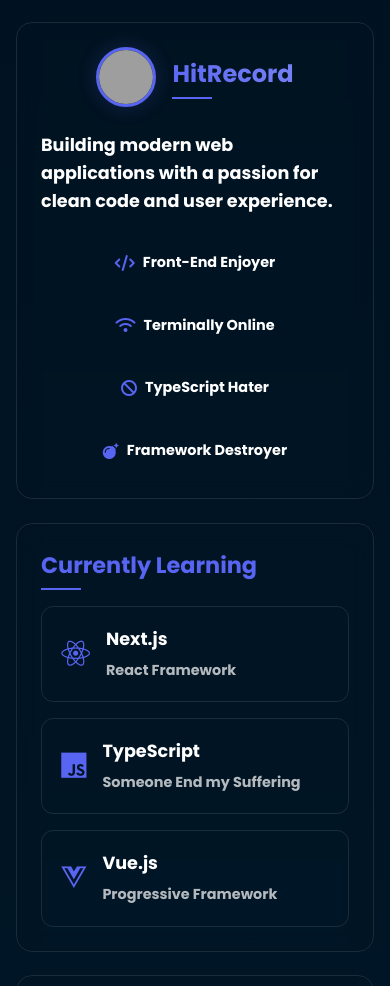
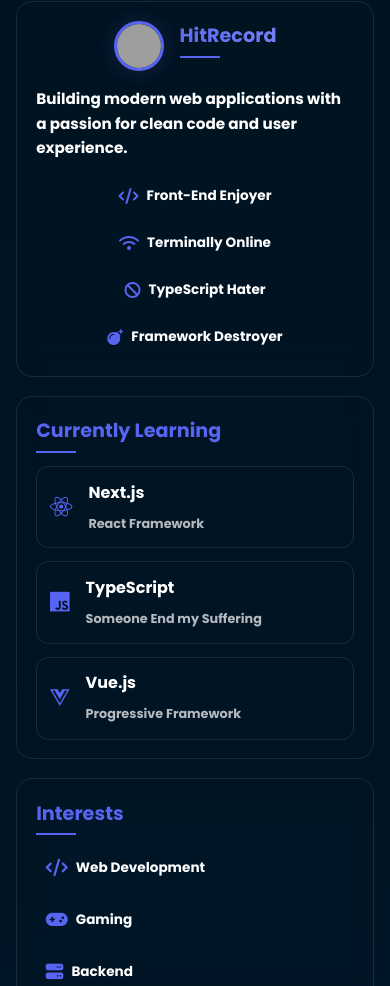
Before and after one commit to H1tRecord/Portfolio-Website, a React (Vite) app: page / in a window 390 px wide. Shown: the part 1014-2000 px from the top of the page. Built offline with nearby package versions, Linux system fonts and the light colour scheme; no server answers; grey boxes are pictures that could not be loaded.

Commit message:
Improved responsiveness and layout

```diff
--- a/src/styles/About.css
+++ b/src/styles/About.css
@@ -477,7 +477,7 @@
 
 @media (max-width: 768px) {
     .about {
-        padding: 4rem 1rem;
+        padding: 3rem 1rem;
     }
 
     .about-title {
@@ -494,7 +494,7 @@
 
     .about-grid {
         grid-template-columns: 1fr;
-        gap: 2rem;
+        gap: 1.5rem;
     }
 
     .interests-grid {
@@ -568,6 +568,131 @@
     .skills-header h3 {
         font-size: 1.8rem;
     }
+
+    .about-content {
+        padding: 0;
+    }
+
+    .intro-card {
+        padding: 1.2rem;
+    }
+
+    .intro-header {
+        margin-bottom: 1rem;
+    }
+
+    .intro-avatar {
+        width: 50px;
+        height: 50px;
+    }
+
+    .intro-header h3 {
+        font-size: 1.4rem;
+    }
+
+    .intro-content p {
+        font-size: 0.95rem;
+        margin-bottom: 1rem;
+    }
+
+    .intro-tags {
+        grid-template-columns: 1fr;
+        gap: 0.5rem;
+    }
+
+    .intro-tags span {
+        font-size: 0.85rem;
+        padding: 0.6rem;
+    }
+
+    .learning-list {
+        gap: 0.8rem;
+    }
+
+    .learning-item {
+        padding: 0.8rem;
+    }
+
+    .learning-icon {
+        font-size: 1.4rem;
+    }
+
+    .learning-info h4 {
+        font-size: 1rem;
+    }
+
+    .learning-info span {
+        font-size: 0.8rem;
+    }
+
+    .skills-section {
+        padding: 1.2rem;
+        margin-top: 1rem;
+    }
+
+    .skills-header {
+        margin-bottom: 1.5rem;
+    }
+
+    .skills-icon {
+        font-size: 1.4rem;
+        padding: 0.6rem;
+    }
+
+    .skills-header h3 {
+        font-size: 1.6rem;
+    }
+
+    .skills-subtitle {
+        font-size: 0.9rem;
+    }
+
+    .category-header h4 {
+        font-size: 1.1rem;
+    }
+
+    .category-count {
+        font-size: 0.8rem;
+        padding: 0.2rem 0.6rem;
+    }
+
+    .skills-grid {
+        grid-template-columns: repeat(2, 1fr);
+        gap: 0.8rem;
+    }
+
+    .skill-card {
+        padding: 1rem;
+    }
+
+    .skill-icon {
+        font-size: 1.8rem;
+        margin-bottom: 0.8rem;
+    }
+
+    .skill-name {
+        font-size: 0.9rem;
+    }
+
+    .interests-grid {
+        grid-template-columns: repeat(2, 1fr);
+        gap: 0.8rem;
+    }
+
+    .interests-grid span {
+        font-size: 0.85rem;
+        padding: 0.6rem;
+    }
+
+    .about-card {
+        padding: 1.2rem;
+        margin-bottom: 1.2rem;
+    }
+
+    .about-card h3 {
+        font-size: 1.2rem;
+        margin-bottom: 0.8rem;
+    }
 }
 
 /* Tablet Improvements */
@@ -582,6 +707,25 @@
 
     .intro-tags {
         grid-template-columns: repeat(2, 1fr);
+    }
+}
+
+@media (max-width: 480px) {
+    .skills-grid {
+        grid-template-columns: 1fr;
+    }
+
+    .interests-grid {
+        grid-template-columns: 1fr;
+    }
+
+    .about-title {
+        font-size: 1.8rem;
+    }
+
+    .about-text {
+        font-size: 0.9rem;
+        padding: 1rem;
     }
 }
 
--- a/src/styles/Project.css
+++ b/src/styles/Project.css
@@ -306,6 +306,19 @@
     .error-actions {
         flex-direction: column;
         gap: 1rem;
+    }
+
+    .languages-bar {
+        display: none;
+    }
+
+    .project-meta {
+        margin-top: 1rem;
+        padding-top: 1rem;
+    }
+
+    .project-description {
+        margin-bottom: 0;
     }
 }
 
```
